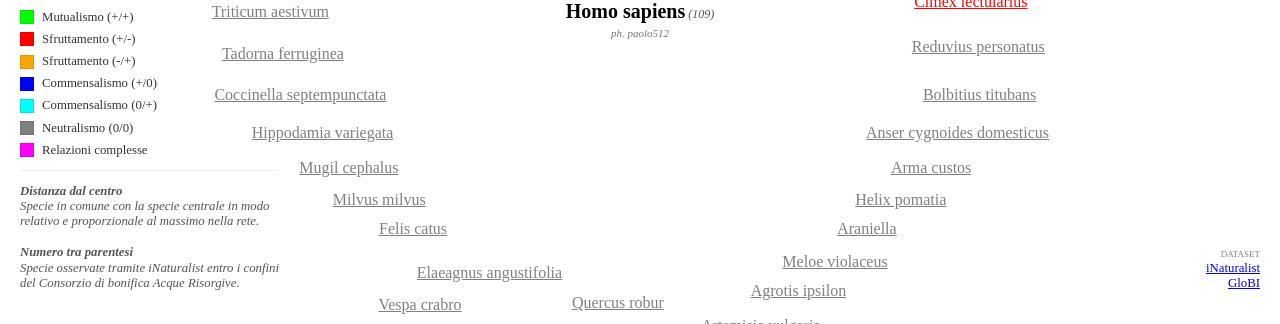
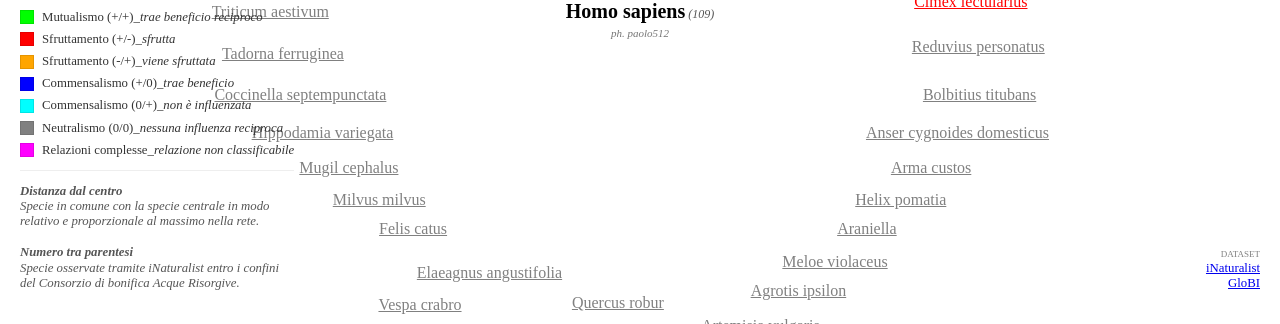
Before and after one commit to zetalcontrario/ilcosmo, a plain HTML site: page index.html in a window 1280 px wide. Both pictures are taken after a click on the link "info". Shown: the part 476-800 px from the top of the page. Drawn offline with nearby package versions, Linux system fonts and the light colour scheme.

Commit message:
modifica indice
inserimento di descrizioni più specifiche

```diff
--- a/index.html
+++ b/index.html
@@ -38,13 +38,13 @@
     <!-- Legenda interattiva -->
     <aside id="info-panel" class="hidden">
       <div class="legend-vertical">
-        <div><span class="color-box" style="background:#00FF00;"></span> Mutualismo (+/+)</div>
-        <div><span class="color-box" style="background:#FF0000;"></span> Sfruttamento (+/-)</div>
-        <div><span class="color-box" style="background:#FFA500;"></span> Sfruttamento (-/+)</div>
-        <div><span class="color-box" style="background:#0000FF;"></span> Commensalismo (+/0)</div>
-        <div><span class="color-box" style="background:#00FFFF;"></span> Commensalismo (0/+)</div>
-        <div><span class="color-box" style="background:#808080;"></span> Neutralismo (0/0)</div>
-        <div><span class="color-box" style="background:#FF00FF;"></span> Relazioni complesse</div>
+        <div><span class="color-box" style="background:#00FF00;"></span> Mutualismo (+/+)_<em>trae beneficio reciproco</em></div>
+        <div><span class="color-box" style="background:#FF0000;"></span> Sfruttamento (+/-)_<em>sfrutta</em></div>
+        <div><span class="color-box" style="background:#FFA500;"></span> Sfruttamento (-/+)_<em>viene sfruttata</em></div>
+        <div><span class="color-box" style="background:#0000FF;"></span> Commensalismo (+/0)_<em>trae beneficio</em></div>
+        <div><span class="color-box" style="background:#00FFFF;"></span> Commensalismo (0/+)_<em>non è influenzata</em></div>
+        <div><span class="color-box" style="background:#808080;"></span> Neutralismo (0/0)_<em>nessuna influenza reciproca</em></div>
+        <div><span class="color-box" style="background:#FF00FF;"></span> Relazioni complesse_<em>relazione non classificabile</em></div>
       </div>
       <div class="info-text">
         <p><strong>Distanza dal centro</strong><br>
```
